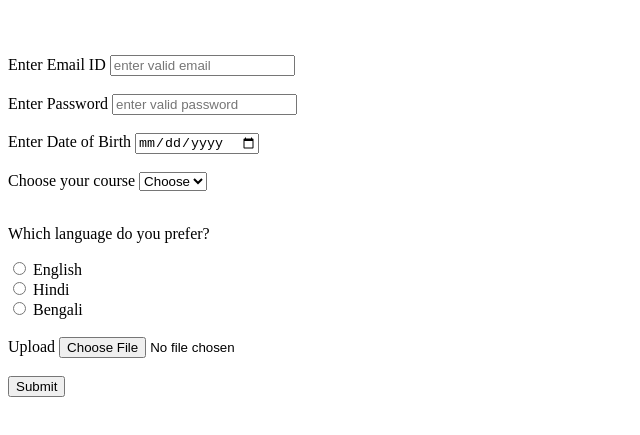
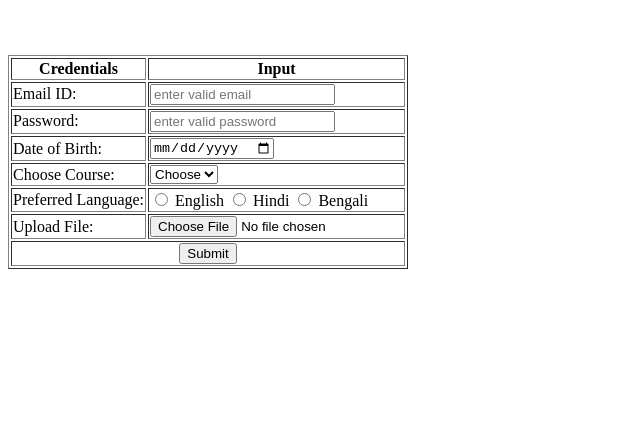
Before and after one commit to Neel200/Internship, a plain HTML site: page index.html in a window 1280 px wide. Shown: the part 61-496 px from the top of the page, without its empty margins (0-640 px from the left). Drawn offline with Linux system fonts and the light colour scheme.

Commit message:
Update index.html

```diff
--- a/index.html
+++ b/index.html
@@ -8,43 +8,65 @@
     <br>
     <br>
     <form action="thank.html">
-            <label for="email">Enter Email ID</label>
+    <table border="1">
+        <thead>
+            <th>Credentials</th>
+            <th>Input</th>
+        </thead>
+        <tbody>
+            <tr>
+                <td>Email ID:</td>
+                <td>
                     <input type="text" id="email" placeholder="enter valid email">
-            <br>
-            <br>
-            <label for="password">Enter Password</label>
+                </td>
+            </tr>
+            <tr>
+                <td>Password:</td>
+                <td>
                     <input type="text" id="password" placeholder="enter valid password">
-            <br>
-            <br>
-            <label for="datepicker">Enter Date of Birth</label>
+                </td>
+            </tr>
+            <tr>
+                <td>Date of Birth:</td>
+                <td>
                     <input type="date" id="datepicker">
-            <br>
-            <br>
-            <label for="courses">Choose your course</label>
+                </td>
+            </tr>
+            <tr>
+                <td>Choose Course:</td>
+                <td>
                     <select name="courses" id="selector1">
                         <option value="Choose">Choose</option>
                         <option value="HTML">HTML</option>
                         <option value="Python">Python</option>
                         <option value="Java">Java</option>
                     </select>
-            <br>
-            <br>
-            <p>Which language do you prefer?</p>
+                </td>
+            </tr>
+            <tr>
+                <td>Preferred Language:</td>
+                <td>
                     <input type="radio" name="lang1" id="lang1" value="English">
                     <label for="lang1">English</label>
-            <br>
                     <input type="radio" name="lang2" id="lang2" value="Hindi">
-            <label for="langw">Hindi</label>
-            <br>
+                    <label for="lang2">Hindi</label>
                     <input type="radio" name="lang3" id="lang3" value="Bengali">
                     <label for="lang3">Bengali</label>
-            <br>
-            <br>
-            <label for="file1">Upload</label>
+                </td>
+            </tr>
+            <tr>
+                <td>Upload File:</td>
+                <td>
                     <input type="file" name="file1" id="file1">
-            <br>
-            <br>
+                </td>
+            </tr>
+            <tr>
+                <td colspan="2" style="text-align: center;">
                     <input type="submit" value="Submit">
+                </td>
+            </tr>
+        </tbody>
+    </table>
     </form>
 </body>
 </html>
```
Lines whose indentation alone changed are shown as unchanged.
